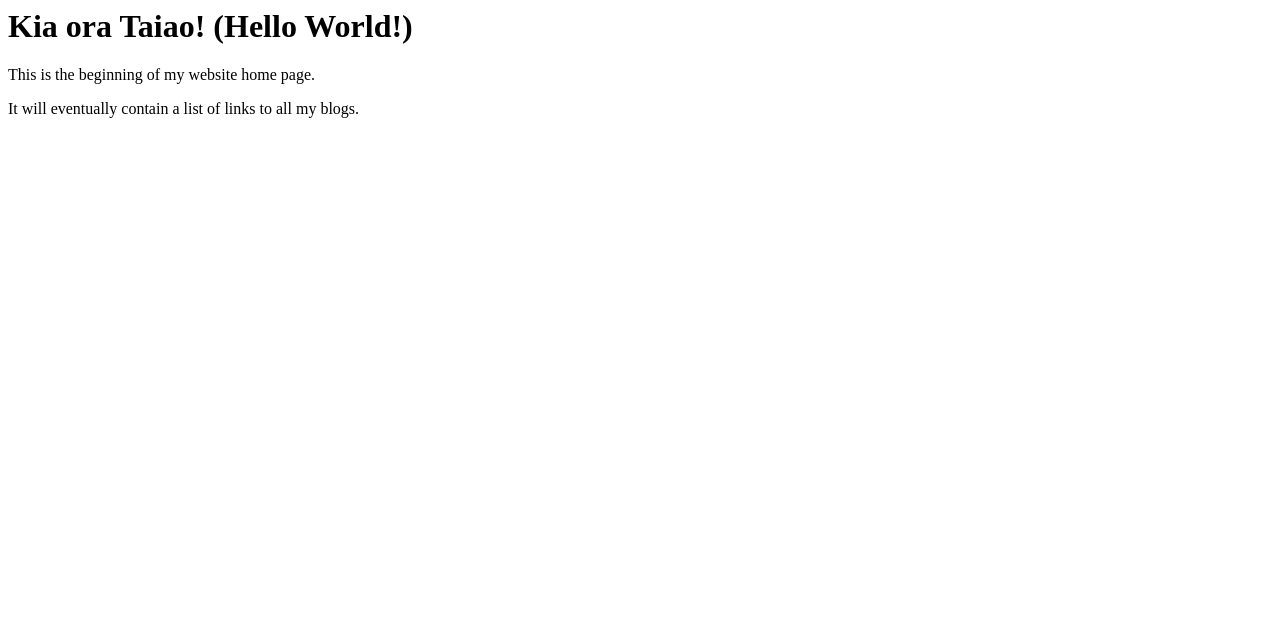
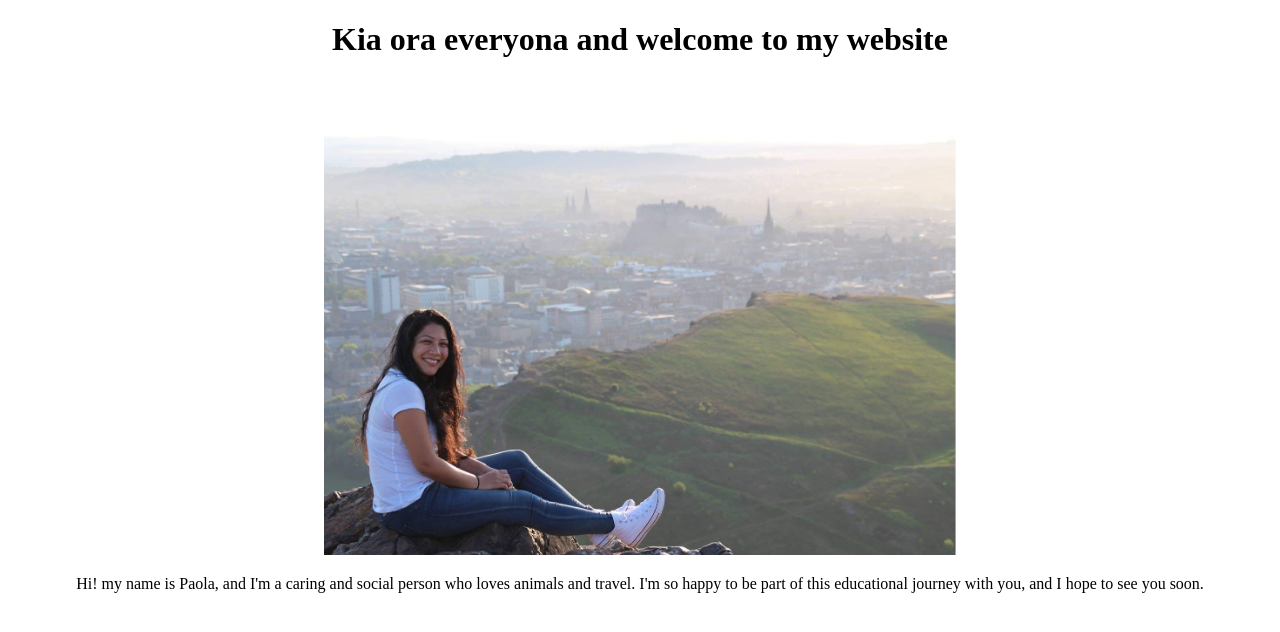
Before and after one commit to pola82/pola82.github.io, a plain HTML site: page index.html in a window 1280 px wide. Drawn offline with Linux system fonts and the light colour scheme.

Commit message:
my new changes

```diff
--- a/index.html
+++ b/index.html
@@ -1,9 +1,20 @@
-<html>
+<!DOCTYPE html>
+<html lang="en">
   <head>
-    <title>My blog</title>
-  <body>
-    <h1>Kia ora Taiao! (Hello World!)</h1>
-    <p> This is the beginning of my website home page.</p>
-    <p> It will eventually contain a list of links to all my blogs. </p>
+    <meta charset="UTF-8">
+    <meta hhtp-equiv="X-UA-compatible" content="IE=edge">
+    <meta name="viewport" content="width=device-width, initial-scale=1.0">
+    <link href="styles/main.css" rel="stylesheet" type="text/css">
+    <title>Paola Santos Z</title>
+    </head>
+
+    <body>
+      <div class="wrap-texto">
+        <h1>Kia ora everyona and welcome to my website</h1>
+        <div class="wrap">
+        <img src="Whitagram2-Image.JPG" alt="paola in scotland" width="50%">
+         <p>Hi! my name is Paola, and I'm a caring and social person who loves animals and travel. I'm so happy to be part of this educational journey with you, and I hope to see you soon. </p>
+        </div>
+      </div>
   </body>
 </html>
--- a/styles/main.css
+++ b/styles/main.css
@@ -0,0 +1,14 @@
+body {
+  background-color:white;
+}
+
+.wrap-texto{
+text-align: center;
+
+
+}
+
+.wrap{
+  background-position:center;
+  background:no-repeat;
+}
```
Also changed, not shown: Whitagram-Image.JPG (added), Whitagram2-Image.JPG (added).
